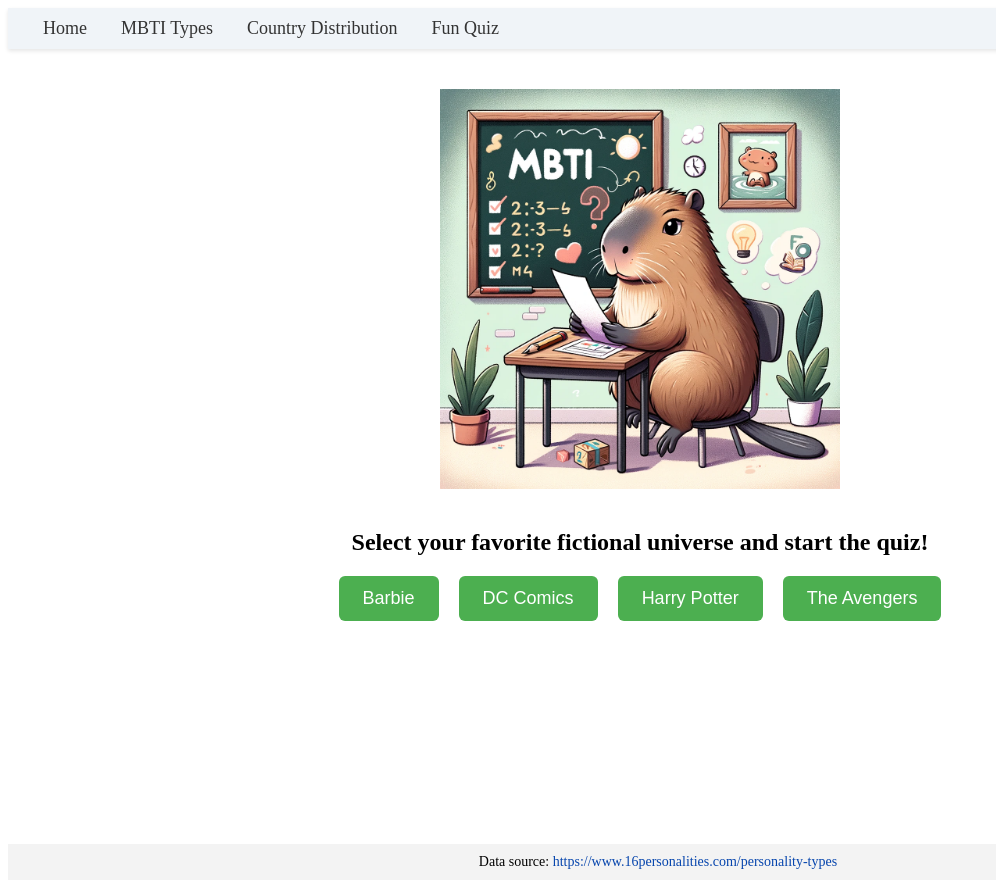
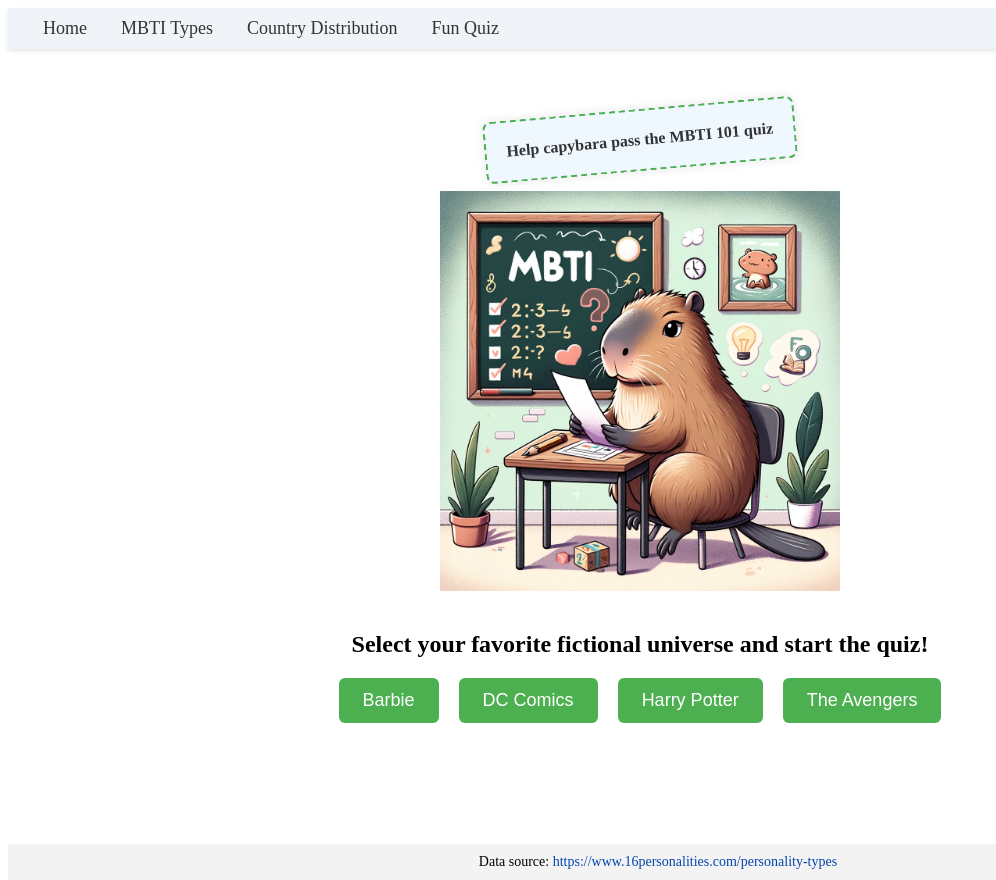
Before and after one commit to jessiezhang199/dsc106_final, a SvelteKit app: page /quiz in a window 1280 px wide. Shown: the top 880 px of the page, without its empty margins (0-996 px from the left). Built offline with nearby package versions, Linux system fonts and the light colour scheme.

Commit message:
add quiz page title

```diff
--- a/src/components/App.svelte
+++ b/src/components/App.svelte
@@ -179,7 +179,7 @@ section:nth-child(4) .text-container {
   <section>
     <div class="text-container">
       <p>Ever wondered why we see the world so differently? It's not just random; there's a method to the madness called the MBTI.</p>
-      <p>MBTI, or Myers-Briggs Type Indicator, isn't about boxing us into categories. It's a lens to celebrate our unique flavors of personality. From 'Explorers' craving adventure to 'Diplomats' weaving creativity, MBTI reveals our strengths and growth paths.</p>
+      <p>The MBTI, short for Myers-Briggs Type Indicator, was invented by Katharine Cook Briggs and her daughter Isabel Briggs Myers. It's not about boxing us into categories but providing a lens to celebrate our unique flavors of personality. Comprising sixteen distinct personality types, each composed of eight letters, MBTI reveals our strengths and growth paths.</p>
       <p>Ready to uncover what makes you uniquely you? Let's dive into this journey of self-discovery and embrace our diverse personalities!</p>
     </div>
     <div class="image-container">
--- a/src/routes/16picture/+page.svelte
+++ b/src/routes/16picture/+page.svelte
@@ -436,7 +436,7 @@
 
 <div id="tips2-container">
   <p>
-    Tips: Click the button below to play music! (Click again to pause)
+    Tips: Click the button below to play the exclusive music! (Click again to pause)
   </p>
 </div>
 
--- a/src/routes/quiz/+page.svelte
+++ b/src/routes/quiz/+page.svelte
@@ -276,11 +276,24 @@ p {
   max-height: 100%; /* Adjust as needed */
   /* additional styling as needed */
 }
+.fancy-text {
+  padding: 20px;
+  margin: 20px 0;
+  background-color: #f0f8ff; /* Light background to make the text stand out */
+  color: #333; /* Dark text color for contrast */
+  font-weight: bold;
+  text-align: center;
+  border-radius: 8px; /* Rounded corners */
+  border: 2px dashed #4CAF50; /* Dashed border for a bit of flair */
+  box-shadow: 0 0 10px rgba(0,0,0,0.1); /* Soft shadow for depth */
+  transform: rotate(-5deg); /* Slight rotation for irregularity */
+}
 </style>
 
 
 {#if !quizStarted && !showResults}
   <div class="centered-container">
+    <div class="fancy-text">Help capybara pass the MBTI 101 quiz</div>
     <img src={`${base}/mbti_images/quiz_data/quiz_choose.webp`} alt="Choose Your Quiz" class="category-image">
     <h2>Select your favorite fictional universe and start the quiz!</h2>
     <div class="categories-container">
@@ -291,6 +304,7 @@ p {
       {/each}
     </div>
   </div>
+
 {:else if quizStarted}
   <div class="centered-container">
     <div class="quiz-container">
```
